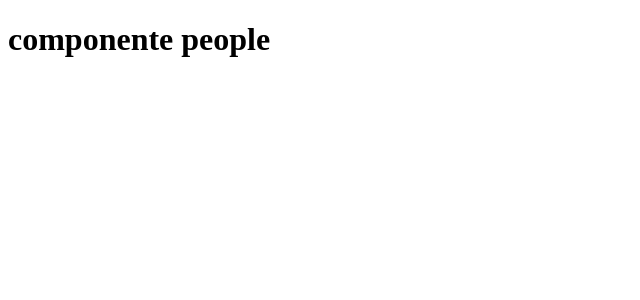
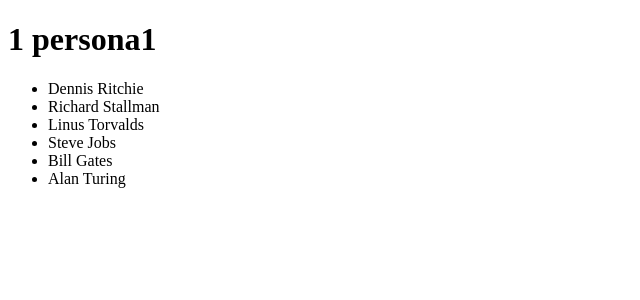
Before and after one commit to MonteriaJS/Angular-Meetup, an Angular app: page / in a window 1280 px wide. Shown: the top 300 px of the page, without its empty margins (0-640 px from the left). Built offline with nearby package versions, Linux system fonts and the light colour scheme.

Commit message:
[add] people.service

```diff
--- /dev/null
+++ b/src/app/people.service.ts
@@ -0,0 +1,24 @@
+import { Injectable } from '@angular/core';
+import { Person } from './person'
+
+let people : Person[] = [
+	{ id: 1, name: 'Dennis Ritchie'},
+	{ id: 2, name: 'Richard Stallman' },
+	{ id: 3, name: 'Linus Torvalds' },
+	{ id: 4, name: 'Steve Jobs' },
+	{ id: 5, name: 'Bill Gates' },
+	{ id: 6, name: 'Alan Turing' }
+];
+
+@Injectable()
+export class PeopleService {
+
+  constructor() { }
+
+  getPeople() : Promise<Person[]>{
+  		return new Promise<Person[]>( (resolve, reject)=>{
+  			resolve(people);
+  		} )
+  }
+
+}
--- a/src/app/people/people.component.html
+++ b/src/app/people/people.component.html
@@ -1 +1,5 @@
-<h1>componente people</h1>
+<h1>{{ person.id }} {{person.name}}</h1>
+
+<ul>
+	<li *ngFor = " let person of people " > {{ person.is }} {{ person.name }} </li>
+</ul>
--- a/src/app/people/people.component.ts
+++ b/src/app/people/people.component.ts
@@ -1,15 +1,24 @@
 import { Component, OnInit } from '@angular/core';
+import { Person } from '../person';
+import { PeopleService } from '../people.service'
 
 @Component({
   selector: 'app-people',
   templateUrl: './people.component.html',
-  styleUrls: ['./people.component.css']
+  styleUrls: ['./people.component.css'],
+  providers: [ PeopleService ]
 })
 export class PeopleComponent implements OnInit {
 
-  constructor() { }
+	title = 'lista de personas';
+	person = new Person(1, 'persona1');
+	people : Person[];
 
-  ngOnInit() {
-  }
+	constructor( private peopleService: PeopleService ) { }
+
+	ngOnInit() {
+		this.peopleService.getPeople()
+			.then( arrayPeople => this.people = arrayPeople )
+	}
 
 }
--- /dev/null
+++ b/src/app/person.ts
@@ -0,0 +1,9 @@
+export class Person {
+	id 		: number;
+	name 	: string;
+
+	constructor( idParam: number, nameParam: string ){
+		this.id = idParam;
+		this.name = nameParam;
+	}
+}
```
Also changed, not shown: 1 other file (tests, documents, lock files or other folders).
